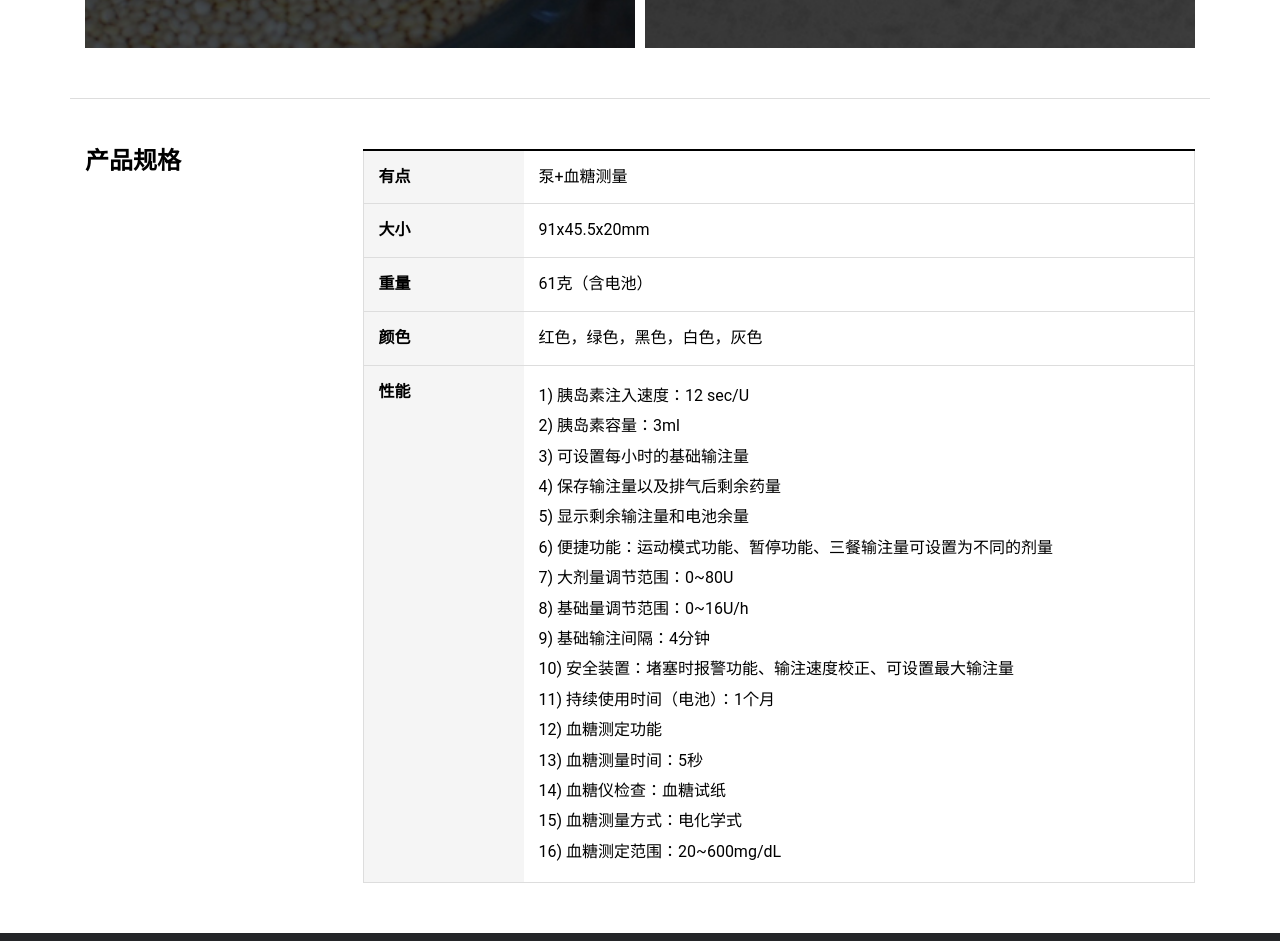
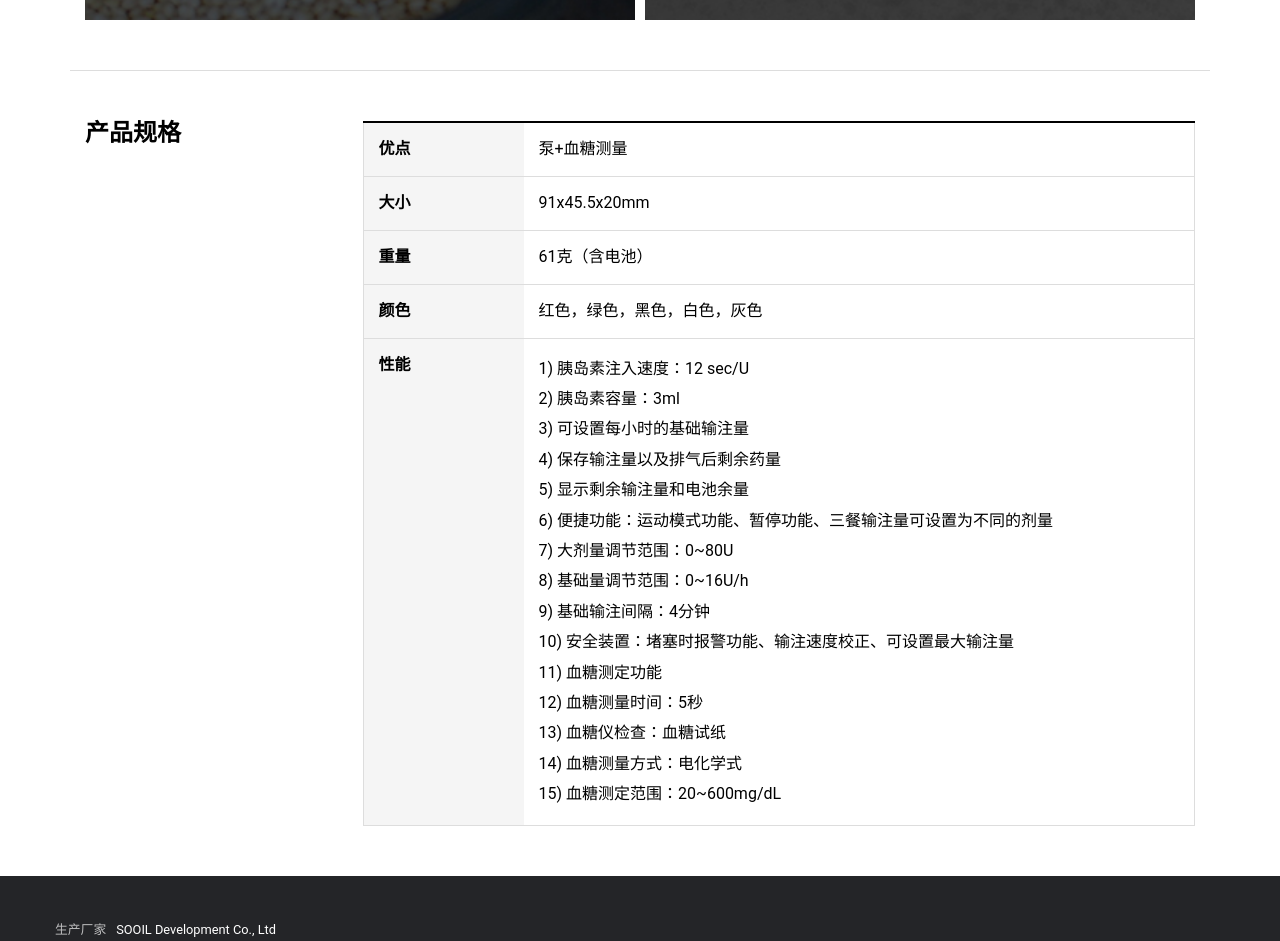
Before and after one commit to sooildev/Sooil-Web-CN, a React (Create React App) app: page /dana-r in a window 1280 px wide. Shown: the part 1480-2421 px from the top of the page. Built offline with nearby package versions, Linux system fonts and the light colour scheme.

Commit message:
fix 문구수정

```diff
--- a/src/components/product/Notice.tsx
+++ b/src/components/product/Notice.tsx
@@ -7,7 +7,6 @@ export default function Notice() {
   return (
     <section css={container}>
       <p>{PRODUCT_NOTICE_TEXT.first}</p>
-      <p>{PRODUCT_NOTICE_TEXT.second}</p>
     </section>
   );
 }
--- a/src/constants/mainPageTexts.ts
+++ b/src/constants/mainPageTexts.ts
@@ -73,7 +73,7 @@ const FOOTER_COPYRIGHT_TEXT = {
   },
   companyInfo_0: [
     {
-      label: '除朝辭',
+      label: '生产厂家',
       value: 'SOOIL Development Co., Ltd',
     },
   ],
--- a/src/constants/product.ts
+++ b/src/constants/product.ts
@@ -78,7 +78,7 @@ const PRODUCT_DANA_R = {
 };
 const PRODUCT_DANA_IIS = {
   danaimgs: [dana_iis1, dana_iis2, dana_iis3, dana_iis4, dana_iis5],
-  title: 'Dana Diabecare RS',
+  title: 'Dana Diabecare IIS',
   subtitle: ['Is it REAL!', '45年的悠久历史，稳定性！'],
   description: [
     '出口品质、美国食品药品管理局认证（FDA）、欧盟一体化（CE）认证',
@@ -97,7 +97,7 @@ const PRODUCT_ANY_DANA = {
   title: 'AnyDana',
   subtitle: [],
   description: [
-    'AnyDANA是与DANA连接胰岛素泵使用的移动应用程序。',
+    'AnyDANA是跟丹纳胰岛素泵连接使用的移动应用程序。',
     'AnyDANA-A是Android应用程序，AnyDANA-i是iOS应用程序。',
   ],
   keywords: [],
--- a/src/pages/product/Anydana.tsx
+++ b/src/pages/product/Anydana.tsx
@@ -25,7 +25,7 @@ export default function Anydana() {
             </p>
             <h5>AnyDANA的3大功能</h5>
             <ul>
-              <li>• 可连接有蓝牙功能的 的DANA Diabecare胰岛素泵使用。</li>
+              <li>• 可连接有蓝牙功能的 DANA Diabecare胰岛素泵使用。</li>
               <li>• 可查看胰岛素泵上储存的数据和信息。</li>
               <li>
                 •
@@ -74,7 +74,7 @@ export default function Anydana() {
                 为了安全使用，AnyDANA需要登陆密码。请注意不要将密码告诉他人并且记住此密码。
               </li>
               <li css={paddingLeft}>
-                5. 如果AnyDANA应用程序出现问题，请与当地胰岛素泵经销商联系。
+                5. 如果AnyDANA应用程序出现问题，请与当地胰岛素泵售后服务商联系。
               </li>
               <li css={paddingLeft}>
                 6.
--- a/src/pages/product/DanaIIs.tsx
+++ b/src/pages/product/DanaIIs.tsx
@@ -42,12 +42,8 @@ export default function DanaIIs() {
                 <h2>Easy</h2>
               </div>
               <div css={contentBox(true)}>
-                <h4>
-                  胰岛素泵是与生命息息相关的机器，因此稳定性比任何性能都重要。
-                </h4>
-                <p>
-                  值得信赖的品质！这是一台昂贵的精密机器，用户很难自己做出判断。在这种情况下，接受专家的检查和确认是更可靠的方法。因此，最好确认是否获得专业的认证机构的认证。如果获得了美国FDA的认证或欧洲CE，在选择产品时不会有困难。
-                </p>
+                <h4>方便使用的胰岛素泵 ，使用Dana IIS轻松管理糖尿病。</h4>
+                <p>使用方便！基于图形图标，易于学习。</p>
               </div>
             </div>
             <div css={item(false)}>
@@ -57,7 +53,7 @@ export default function DanaIIs() {
               <div css={contentBox(false)}>
                 <h4>不要只担心胰岛素泵治疗的初期费用高。</h4>
                 <p>
-                  合理的价格！众所周知，胰岛素泵初期的费用相当昂贵。购买胰岛素泵的费用较贵，在使用过程中会有维护成本，包括用泵输注的速效胰岛素和耗材、电池等。但除此之外，您不需要额外的吃药或打胰岛素笔。因为吃药或注射胰岛素时血糖控制不好，有过数次住院经历的人会知道这有多累，治疗费也高。
+                  合理的价格！众所周知，胰岛素泵初期的费用相当昂贵。购买胰岛素泵的费用较贵，在使用过程中会有维护成本，包括用泵输注的速效胰岛素和耗材、电池等。除此之外，用胰岛素笔注射和口服药物会导致血糖波动较大人而增加住院治疗的医疗费用。
                 </p>
               </div>
             </div>
@@ -84,7 +80,7 @@ export default function DanaIIs() {
             <table>
               <tbody>
                 <tr>
-                  <th>有点</th>
+                  <th>优点</th>
                   <td>智能泵</td>
                 </tr>
                 <tr>
@@ -119,8 +115,7 @@ export default function DanaIIs() {
                         10)
                         安全装置：堵塞时报警功能、输注速度校正、可设置最大输注量
                       </li>
-                      <li>11) 持续使用时间（电池）：2个月</li>
-                      <li>12) 防水功能：IPX8</li>
+                      <li>11) 防水功能：IPX8</li>
                     </ol>
                   </td>
                 </tr>
--- a/src/pages/product/DanaR.tsx
+++ b/src/pages/product/DanaR.tsx
@@ -54,7 +54,7 @@ export default function DanaR() {
             <table>
               <tbody>
                 <tr>
-                  <th>有点</th>
+                  <th>优点</th>
                   <td>泵+血糖测量</td>
                 </tr>
                 <tr>
@@ -89,12 +89,11 @@ export default function DanaR() {
                         10)
                         安全装置：堵塞时报警功能、输注速度校正、可设置最大输注量
                       </li>
-                      <li>11) 持续使用时间（电池）：1个月</li>
-                      <li>12) 血糖测定功能</li>
-                      <li>13) 血糖测量时间：5秒</li>
-                      <li>14) 血糖仪检查：血糖试纸</li>
-                      <li>15) 血糖测量方式：电化学式</li>
-                      <li>16) 血糖测定范围：20~600mg/dL</li>
+                      <li>11) 血糖测定功能</li>
+                      <li>12) 血糖测量时间：5秒</li>
+                      <li>13) 血糖仪检查：血糖试纸</li>
+                      <li>14) 血糖测量方式：电化学式</li>
+                      <li>15) 血糖测定范围：20~600mg/dL</li>
                     </ol>
                   </td>
                 </tr>
--- a/src/pages/product/DanaRs.tsx
+++ b/src/pages/product/DanaRs.tsx
@@ -61,7 +61,7 @@ export default function DanaRs() {
             <table>
               <tbody>
                 <tr>
-                  <th>有点</th>
+                  <th>优点</th>
                   <td>智能泵</td>
                 </tr>
                 <tr>
@@ -96,8 +96,7 @@ export default function DanaRs() {
                         10)
                         安全装置：堵塞时报警功能、输注速度校正、可设置最大输注量
                       </li>
-                      <li>11) 持续使用时间（电池）：1个月</li>
-                      <li>12) 防水功能：IPX8</li>
+                      <li>11) 防水功能：IP28</li>
                     </ol>
                   </td>
                 </tr>
```
